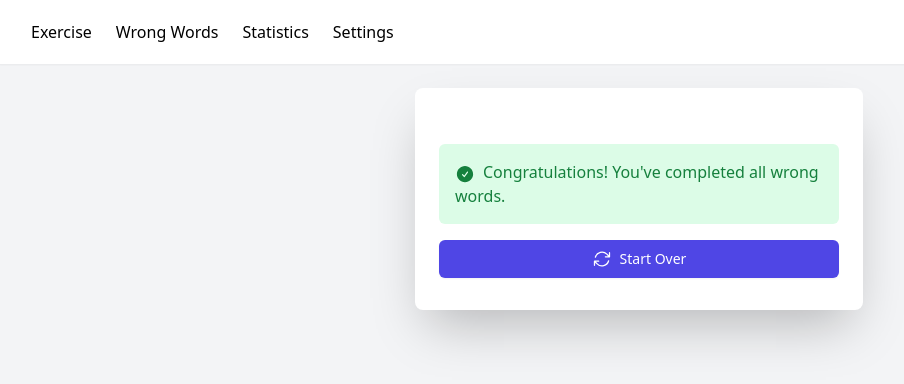
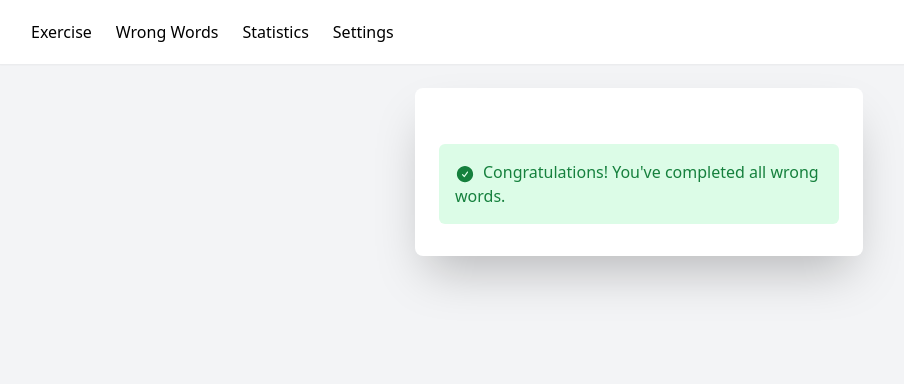
Before and after one commit to bournewang/words-dictation, a React (Create React App) app: page /practice-wrong-words in a window 1280 px wide. Shown: the top 384 px of the page, without its empty margins (1-905 px from the left). Built offline with nearby package versions, Linux system fonts and the light colour scheme.

Commit message:
fix wrong word practice remaining last word issus

```diff
--- a/src/components/ExerciseMode.js
+++ b/src/components/ExerciseMode.js
@@ -115,7 +115,9 @@ function ExerciseMode({
             setCurrentIndex(prevIndex => prevIndex + 1);
             console.log("Moved to next word:", currentIndex);
         } else {
-            handleCompletion();
+            if (practiceMode === 'normal' || (practiceMode === 'wrong' && feedback && feedback.isCorrect)) {
+                handleCompletion();
+            }
         }
     };
 
@@ -155,6 +157,7 @@ function ExerciseMode({
                         <CheckCircleIcon className="h-5 w-5 inline mr-2" />
                         {completionMessage}
                     </div>
+                    {practiceMode === 'normal' &&
                     <button
                         onClick={resetExercise}
                         className="mt-4 w-full flex justify-center items-center py-2 px-4 border border-transparent rounded-md shadow-sm text-sm font-medium text-white bg-indigo-600 hover:bg-indigo-700 focus:outline-none focus:ring-2 focus:ring-offset-2 focus:ring-indigo-500"
@@ -162,6 +165,7 @@ function ExerciseMode({
                         <ArrowPathIcon className="h-5 w-5 mr-2" />
                         Start Over
                     </button>
+                    }
                 </div>
             ) : (
                 <div className="px-6 py-8">
```
Also changed, not shown: 7 other files (tests, documents, lock files or other folders).
